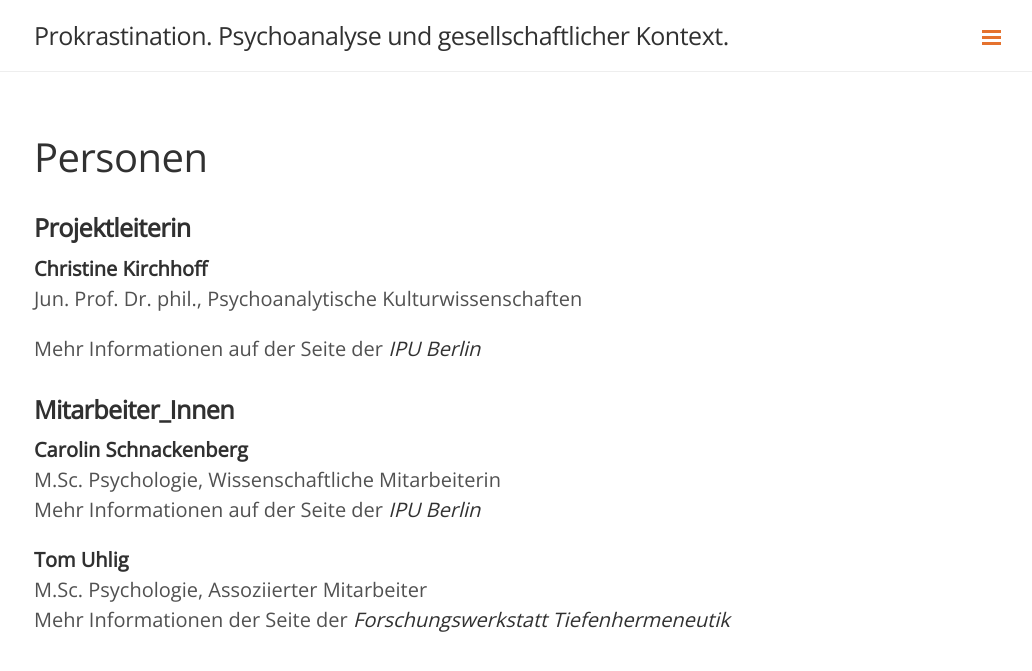
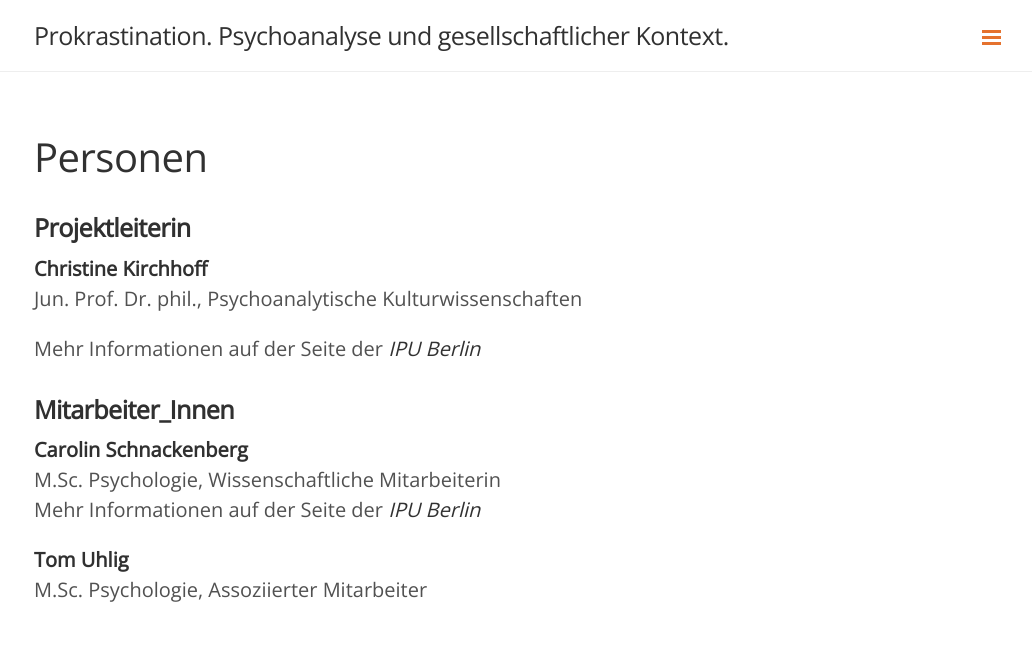
Before and after one commit to aufschieben/aufschieben.github.io, a Jekyll site: the page built from persons.md, in a window 1280 px wide. Shown: the top 671 px of the page, without its empty margins (246-1278 px from the left). Built offline with Jekyll 4.4.1, drawn with Linux system fonts in a browser that asks for light colours.

Commit message:
Update persons.md

```diff
--- a/persons.md
+++ b/persons.md
@@ -15,4 +15,4 @@ Mehr Informationen auf der Seite der [IPU Berlin](http://www.ipu-berlin.de/hochs
 
 **Tom Uhlig**
 M.Sc. Psychologie, Assoziierter Mitarbeiter
-Mehr Informationen der Seite der [Forschungswerkstatt Tiefenhermeneutik](http://www.tiefenhermeneutik.org/mitglieder/uhlig/)
+<!-- Mehr Informationen der Seite der [Forschungswerkstatt Tiefenhermeneutik](http://www.tiefenhermeneutik.org/mitglieder/uhlig/)-->
```
